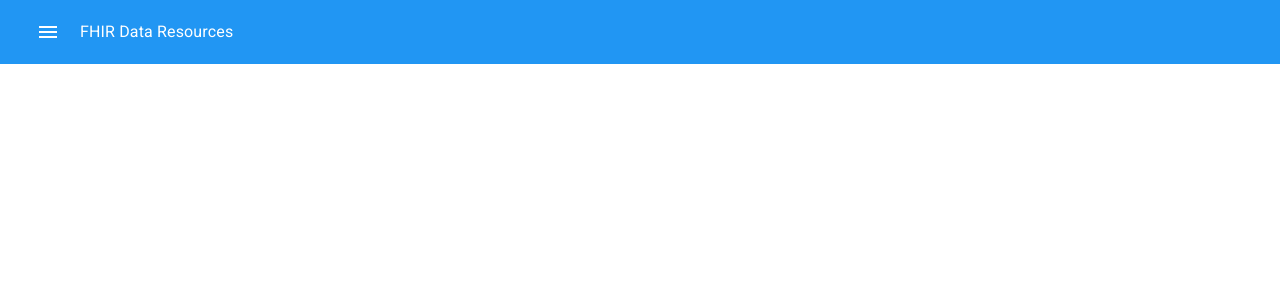
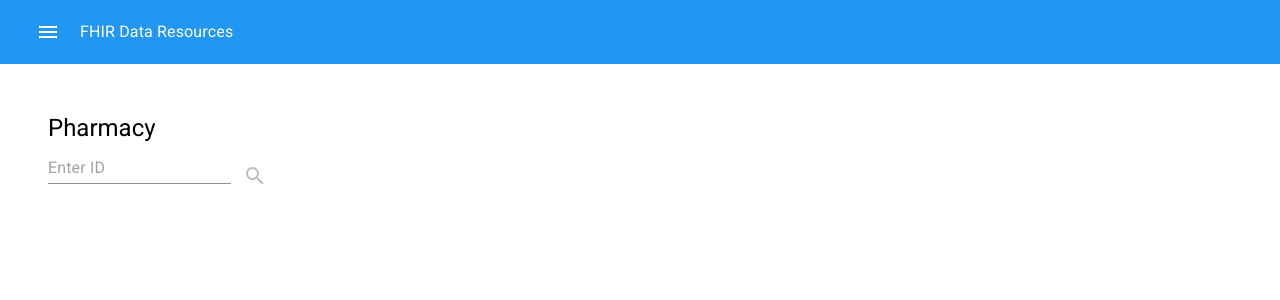
Before and after one commit to Shilpa-MS/fhir-frontend, a React (Create React App) app: page /medication-details in a window 1280 px wide. Shown: the top 300 px of the page. Built offline with nearby package versions, Linux system fonts and the light colour scheme.

Commit message:
Medication

```diff
--- a/src/components/App.js
+++ b/src/components/App.js
@@ -14,6 +14,7 @@ import ObservationById from './ObservationById';
 import AllergyTable from './AllergyTable';
 import AllergyById from './AllergyById';
 import DataDisplay from './Datadisplay';
+import MedicationDetails from './MedicationDetails';
 
 
 import { SnackbarProvider } from 'notistack';
@@ -47,6 +48,7 @@ function App() {
           <Route path="/view-allergy" component={()=>(<AllergyTable path="AllergyIntolerance"/>)}/>
           <Route path="/view-allergy-by-id" component={()=>(<AllergyById path="AllergyIntolerance"/>)}/>
           <Route path="/display" component={()=>(<DataDisplay path="Display"/>)}/>
+          <Route path="/medication-details" component={()=>(<MedicationDetails path="identifier="/>)}/>
 
         </Switch>
         </BrowserRouter>
--- /dev/null
+++ b/src/components/MedicationDetails.js
@@ -0,0 +1,180 @@
+import React, { useState, useEffect } from "react";
+import { makeStyles } from "@material-ui/core/styles";
+import { Grid, Typography, TextField } from "@material-ui/core";
+import IconButton from "@material-ui/core/IconButton";
+import SearchIcon from "@material-ui/icons/Search";
+import Axios from "axios";
+import LinearProgress from "@material-ui/core/LinearProgress";
+import {
+  Table,
+  TableContainer,
+  TableRow,
+  TableCell,
+  TableHead,
+  TableBody,
+} from "@material-ui/core";
+
+let baseURL="http://fhirmediservice-http-aceistio3.cloud-integration-ocp45-6fb0b86391cd68c8282858623a1dddff-0000.eu-gb.containers.appdomain.cloud/fhirmedicationservice/v1/medicationrequest?identifier=";
+
+
+const useStyles = makeStyles((theme) => ({
+  root: {
+    flexGrow: 1,
+    padding: "3em",
+  },
+  cell:{
+    border : "1px solid black"
+  }
+}));
+
+const MedicationDetails = (props) => {
+  const classes = useStyles();
+  const [id, setId] = useState(" ");
+  const [data, setData] = useState({});
+  const [loaded, setLoaded] = useState(false);
+
+  const handleSearch = async (e) => {
+    e.preventDefault();
+    baseURL+=id;
+    console.log("Base url",baseURL)
+
+    const instance = Axios.create({baseURL});
+
+    const request = await instance.get();
+    if (request.data) {
+      setData(request.data);
+      console.log("Res is...",request)
+      setLoaded(true);
+    } else setData({});
+
+    //   return request;
+
+    console.log("ID entered is...", id);
+    console.log("Medication is ", data);
+  };
+
+  return (
+    <React.Fragment>
+      <Grid
+        container
+        direction="column"
+        alignItems="flex-start"
+        justify="space-between"
+        className={classes.root}
+      >
+        <Grid item>
+          <Typography variant="h5" gutterBottom>
+            Pharmacy
+          </Typography>
+        </Grid>
+        <Grid item>
+          <form noValidate autoComplete="off" onSubmit={(e) => handleSearch(e)}>
+            <TextField
+              id="standard-basic"
+              onChange={(event) => setId(event.target.value)}
+              placeholder="Enter ID"
+            />
+            <IconButton
+              type="submit"
+              color="primary"
+              disabled={id.length === 0 || id === " "}
+            >
+              <SearchIcon />
+            </IconButton>
+          </form>
+        </Grid>
+        <Grid item>
+          {loaded ? (
+            <React.Fragment>
+                <Typography variant="h6">Patient</Typography>
+              <TableContainer>
+                <Table size="small">
+                    <TableHead>
+                    <TableRow>
+                       <TableCell className={classes.cell}>ID</TableCell>
+                       <TableCell className={classes.cell}>Unique ID</TableCell>
+                       <TableCell className={classes.cell}>Last Updated</TableCell>
+                       <TableCell className={classes.cell}>First Name</TableCell>
+                       <TableCell className={classes.cell}>Last Name</TableCell>
+                       <TableCell className={classes.cell}>Gender</TableCell>
+                       <TableCell className={classes.cell}>Birth Date</TableCell>
+                       <TableCell className={classes.cell}>Deceased</TableCell>
+                       <TableCell className={classes.cell}>Mobile</TableCell>
+                       <TableCell className={classes.cell}>Address</TableCell>
+                   </TableRow>
+                    </TableHead>
+                    <TableBody>
+                        <TableRow>
+                        <TableCell className={classes.cell}>{data.patient.id}</TableCell>
+                       <TableCell className={classes.cell}>{data.patient.identifier}</TableCell>
+                       <TableCell className={classes.cell}>{data.patient.lastUpdatedDate}</TableCell>
+                       <TableCell className={classes.cell}>{data.patient.firstName}</TableCell>
+                       <TableCell className={classes.cell}>{data.patient.lastName}</TableCell>
+                       <TableCell className={classes.cell}>{data.patient.gender}</TableCell>
+                       <TableCell className={classes.cell}>{data.patient.birthDate}</TableCell>
+                       <TableCell className={classes.cell}>{data.patient.deceased?"true":"false"}</TableCell>
+                       <TableCell className={classes.cell}>{data.patient.mobile}</TableCell>
+                       <TableCell className={classes.cell}>{data.patient.address[0].text}</TableCell>
+                        </TableRow>
+                    </TableBody>
+
+                </Table>
+              </TableContainer>
+              <Typography variant="h6" style={{paddingTop:"1em"}}>Medication</Typography>
+              <TableContainer>
+                <Table size="small">
+                    <TableHead>
+                    <TableRow>
+                       <TableCell className={classes.cell}>ID</TableCell>
+                       <TableCell className={classes.cell}>Status</TableCell>
+                       <TableCell colSpan={3} className={classes.cell}>Medication Reference</TableCell>
+                       <TableCell colSpan={2} className={classes.cell}>Practitioner</TableCell>
+                       <TableCell colSpan={1} className={classes.cell}>Encounter</TableCell>
+                       <TableCell className={classes.cell}>Authored On</TableCell>
+                       <TableCell className={classes.cell}>Disease</TableCell>
+                       <TableCell className={classes.cell}>Dosage Instruction</TableCell>
+                   </TableRow>
+                   <TableRow>
+                       <TableCell colSpan={2} className={classes.cell}></TableCell>
+                       <TableCell className={classes.cell}>Reference</TableCell>
+                       <TableCell className={classes.cell}>Display</TableCell>
+                       <TableCell className={classes.cell}>Medicine Name</TableCell>
+                       <TableCell className={classes.cell}>Reference</TableCell>
+                       <TableCell className={classes.cell}>Display</TableCell>
+                       <TableCell className={classes.cell}>Reference</TableCell>
+                       <TableCell colSpan={3} className={classes.cell}> </TableCell>
+
+                   </TableRow>
+                    </TableHead>
+                    <TableBody>
+                        <TableRow>
+                        <TableCell className={classes.cell}>{data.medication.id}</TableCell>
+                       <TableCell className={classes.cell}>{data.medication.status}</TableCell>
+                       <TableCell className={classes.cell}>{data.medication.medicationReference.reference}</TableCell>
+                       <TableCell className={classes.cell}>{data.medication.medicationReference.display}</TableCell>
+                       <TableCell className={classes.cell}>{data.medication.medicationReference.medicineName}</TableCell>
+                       <TableCell className={classes.cell}>{data.medication.practitioner.reference}</TableCell>
+                       <TableCell className={classes.cell}>{data.medication.practitioner.display}</TableCell>
+                       <TableCell className={classes.cell}>{data.medication.encounter.reference}</TableCell>
+                       <TableCell className={classes.cell}>{data.medication.authoredOn}</TableCell>
+                       <TableCell className={classes.cell}>{data.medication.disease}</TableCell>
+                       <TableCell className={classes.cell}>{data.medication.dosageInstruction[0].text}</TableCell>
+
+                        </TableRow>
+                    </TableBody>
+
+                </Table>
+              </TableContainer>
+            </React.Fragment>
+          ) : (
+            <React.Fragment>
+              <LinearProgress />
+            </React.Fragment>
+          )}
+        </Grid>
+      </Grid>
+    </React.Fragment>
+  );
+};
+
+export default MedicationDetails;
--- a/src/data/routes.json
+++ b/src/data/routes.json
@@ -7,5 +7,7 @@
     { "name": "Observation", "link": "/observation" ,"activeIndex":5},
     { "name": "Encounter", "link": "/encounter","activeIndex":6 },
     { "name": "Patient", "link": "/patient","activeIndex":7 },
-    { "name": "Data Display", "link": "/display","activeIndex":8 }
+    { "name": "Data Display", "link": "/display","activeIndex":8 },
+    { "name": "Medication Details", "link": "/medication-details","activeIndex":9 }
+
   ]
```
Also changed, not shown: 1 other file (tests, documents, lock files or other folders).
